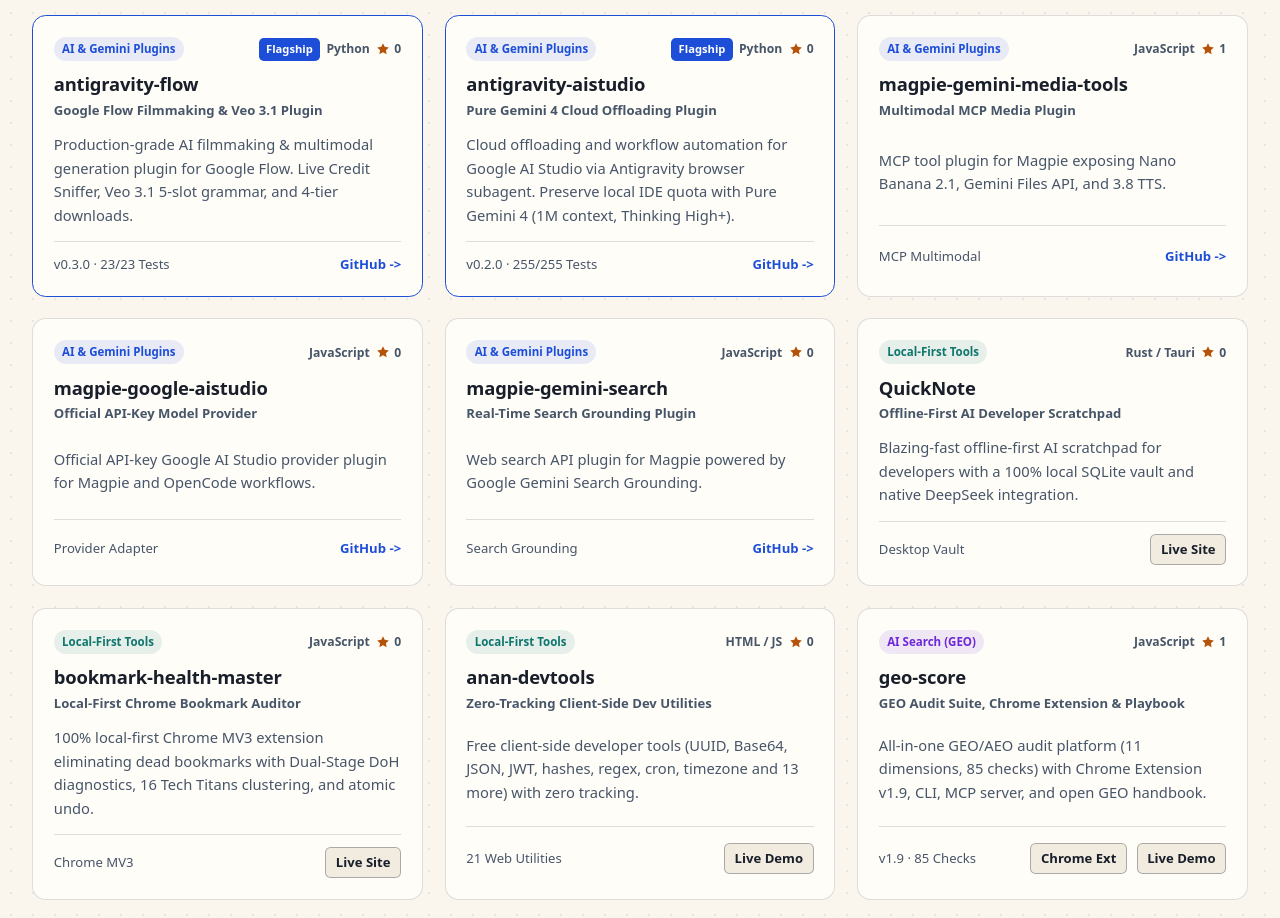
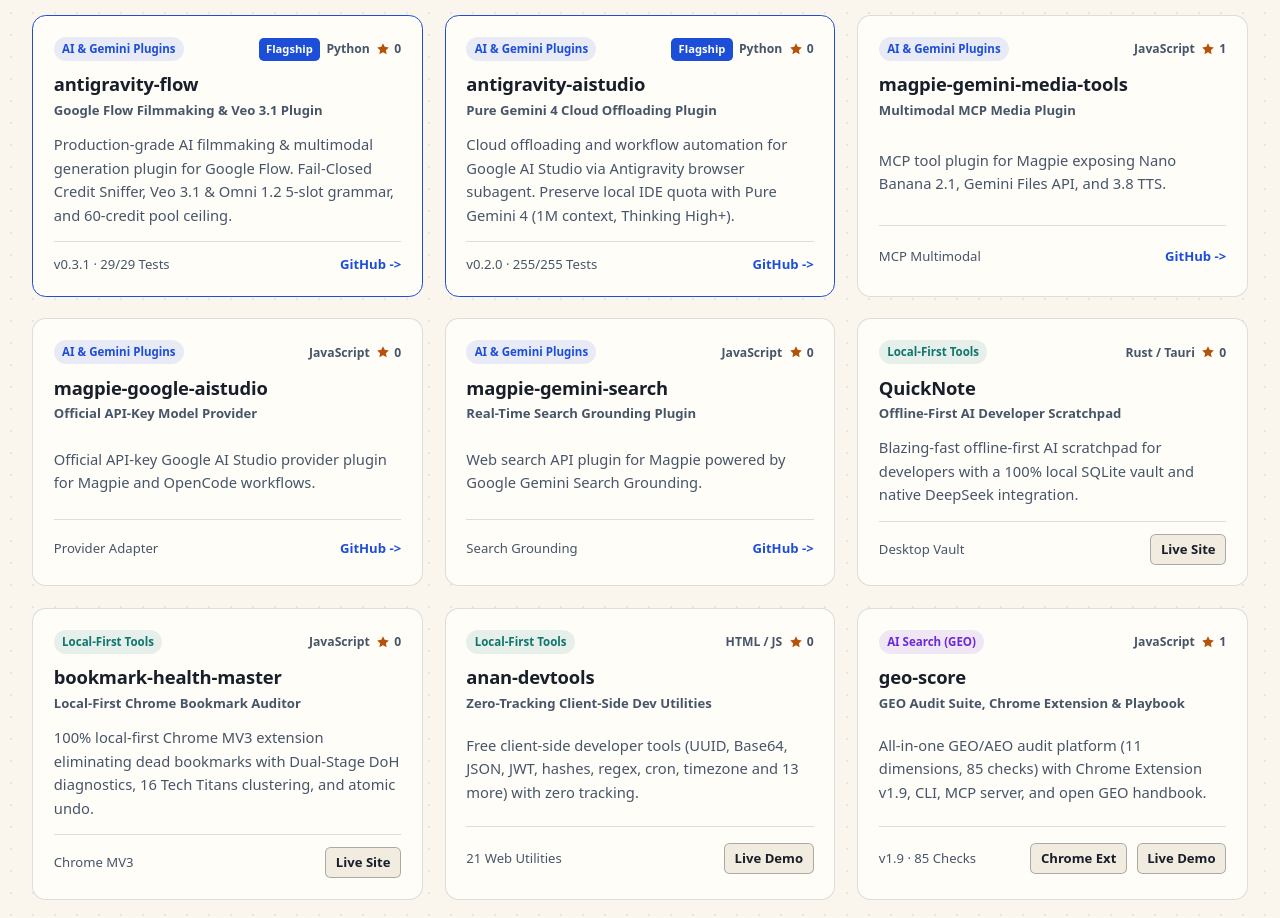
Before and after one commit to qq136692547-cmyk/qq136692547-cmyk.github.io, a plain HTML site: page index.html in a window 1280 px wide. Shown: the part 1120-2038 px from the top of the page. Drawn offline with Linux system fonts and the light colour scheme; no server answers.

Commit message:
feat: sync antigravity-flow card to v0.3.1 with 29/29 tests

```diff
--- a/app.js
+++ b/app.js
@@ -69,8 +69,8 @@
       action_chrome_ext: "Chrome Ext",
       card_flow_sub: "Google Flow Filmmaking & Veo 3.1 Plugin",
       card_flow_desc:
-        "Production-grade AI filmmaking & multimodal generation plugin for Google Flow. Live Credit Sniffer, Veo 3.1 5-slot grammar, and 4-tier downloads.",
-      card_flow_note: "v0.3.0 · 23/23 Tests",
+        "Production-grade AI filmmaking & multimodal generation plugin for Google Flow. Fail-Closed Credit Sniffer, Veo 3.1 & Omni 1.2 5-slot grammar, and 60-credit pool ceiling.",
+      card_flow_note: "v0.3.1 · 29/29 Tests",
       card_01_sub: "Pure Gemini 4 Cloud Offloading Plugin",
       card_01_desc:
         "Cloud offloading and workflow automation for Google AI Studio via Antigravity browser subagent. Preserve local IDE quota with Pure Gemini 4 (1M context, Thinking High+).",
@@ -193,8 +193,8 @@
       action_chrome_ext: "Chrome 扩展",
       card_flow_sub: "Google Flow 影视工业级多模态生成插件",
       card_flow_desc:
-        "专为 Google Flow (flow.google.com) 打造的 AI 影视分镜与多模态生成引擎。内置实时积分嗅探器、Veo 3.1 五段式运镜语法与 4 档分辨率下载。",
-      card_flow_note: "v0.3.0 · 23/23 测试全通",
+        "专为 Google Flow (flow.google.com) 打造的工业级影视分镜与多模态生成引擎。内置防穿透实时积分嗅探器、60 积分反重力额度保护硬顶、Omni 1.2 旗舰运镜语法与 4 档分镜下载。",
+      card_flow_note: "v0.3.1 · 29/29 测试全通",
       card_01_sub: "Google AI Studio 云端推理卸载插件",
       card_01_desc:
         "通过 Antigravity 内置浏览器子智能体，将重度推理与百万字文档分析卸载至 Google AI Studio 纯 Gemini 4（1M 上下文，Thinking High+），零消耗本地 IDE 配额。",
--- a/index.html
+++ b/index.html
@@ -210,10 +210,10 @@
               <p class="card-subtitle" data-i18n="card_flow_sub">Google Flow Filmmaking &amp; Veo 3.1 Plugin</p>
             </header>
             <p class="card-body" data-i18n="card_flow_desc">
-              Production-grade AI filmmaking &amp; multimodal generation plugin for Google Flow. Live Credit Sniffer, Veo 3.1 5-slot grammar, and 4-tier downloads.
+              Production-grade AI filmmaking &amp; multimodal generation plugin for Google Flow. Fail-Closed Credit Sniffer, Veo 3.1 &amp; Omni 1.2 5-slot grammar, and 60-credit pool ceiling.
             </p>
             <footer class="card-footer">
-              <span class="footer-note" data-i18n="card_flow_note">v0.3.0 &middot; 23/23 Tests</span>
+              <span class="footer-note" data-i18n="card_flow_note">v0.3.1 &middot; 29/29 Tests</span>
               <span class="footer-actions">
                 <span class="repo-arrow" aria-hidden="true" data-i18n="action_source">GitHub -&gt;</span>
               </span>
```
